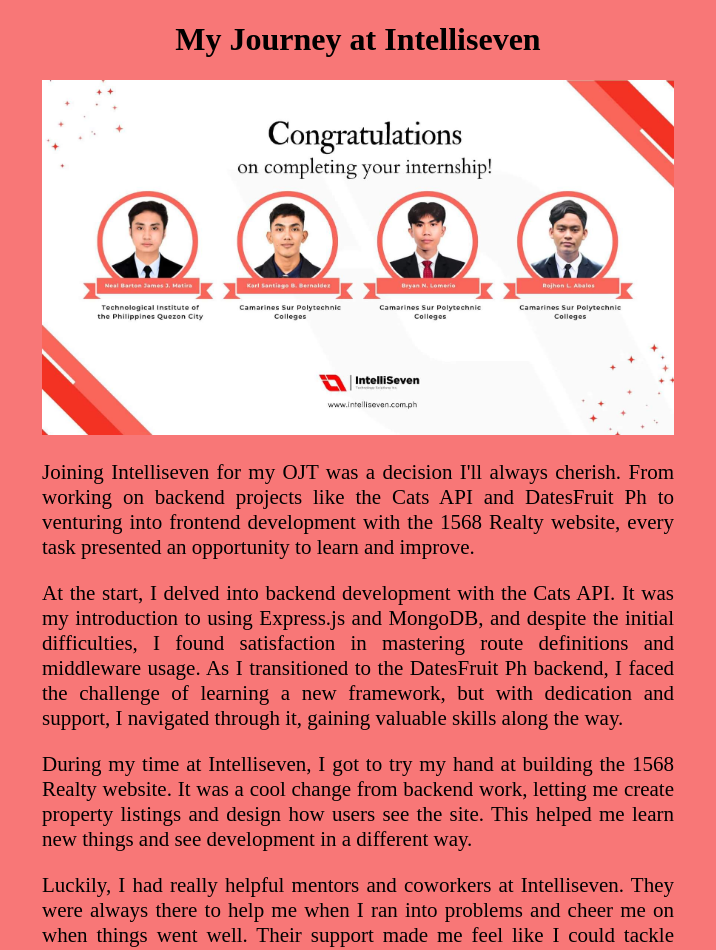
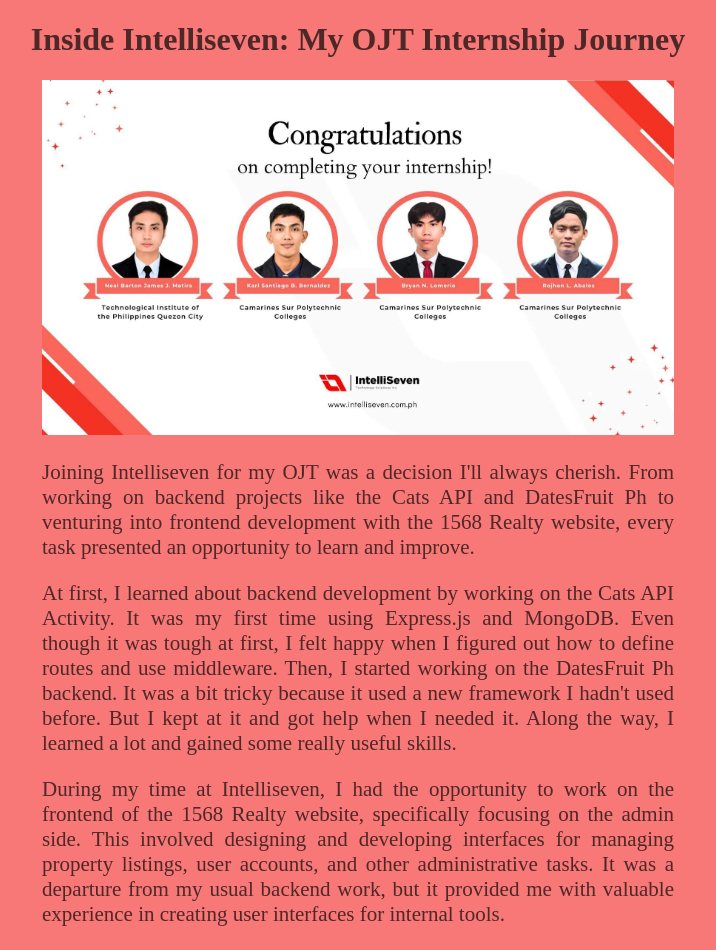
Before and after one commit to Aninooo/My-Journey-at-Intelliseven, a React (Vite) app: page / in a window 1280 px wide. Shown: the top 950 px of the page, without its empty margins (282-998 px from the left). Built offline with nearby package versions, Linux system fonts and the light colour scheme.

Commit message:
feat: added more styles

```diff
--- a/package.json
+++ b/package.json
@@ -10,6 +10,7 @@
     "preview": "vite preview"
   },
   "dependencies": {
+    "particles.js": "^2.0.0",
     "react": "^18.2.0",
     "react-dom": "^18.2.0",
     "tailwindcss": "^3.4.3"
--- a/src/App.jsx
+++ b/src/App.jsx
@@ -1,4 +1,3 @@
-// eslint-disable-next-line no-unused-vars
 import React, { useState } from 'react';
 import pic1 from './assets/pic1.jpg';
 import pic2 from './assets/pic2.jpg';
@@ -11,7 +10,7 @@
     <div className={`flex justify-center items-center h-screen ${hovered ? 'show-text-container' : ''}`}>
       <div className="container max-w-2xl px-4 py-8">
         <div className="text-container mb-8">
-          <h1 className="text-3xl font-bold mx-auto">My Journey at Intelliseven</h1>
+          <h1 className="text-3xl font-bold mx-auto">Inside Intelliseven: My OJT Internship Journey</h1>
         </div>
 
         <div className="text-center mb-4">
@@ -32,11 +31,13 @@
             <p className="mb-4">
               Joining Intelliseven for my OJT was a decision I'll always cherish. From working on backend projects like the Cats API and DatesFruit Ph to venturing into frontend development with the 1568 Realty website, every task presented an opportunity to learn and improve.
             </p>
-            <p className="mb-4">
-              At the start, I delved into backend development with the Cats API. It was my introduction to using Express.js and MongoDB, and despite the initial difficulties, I found satisfaction in mastering route definitions and middleware usage. As I transitioned to the DatesFruit Ph backend, I faced the challenge of learning a new framework, but with dedication and support, I navigated through it, gaining valuable skills along the way.
+            <p className="mb-4"> At first, I learned about backend development by working on the Cats API Activity. It was my first time using Express.js and MongoDB. Even though it was tough at first, I felt happy when I figured out how to define routes and use middleware.
+
+Then, I started working on the DatesFruit Ph backend. It was a bit tricky because it used a new framework I hadn't used before. But I kept at it and got help when I needed it. Along the way, I learned a lot and gained some really useful skills.
+
             </p>
             <p>
-              During my time at Intelliseven, I got to try my hand at building the 1568 Realty website. It was a cool change from backend work, letting me create property listings and design how users see the site. This helped me learn new things and see development in a different way.
+            During my time at Intelliseven, I had the opportunity to work on the frontend of the 1568 Realty website, specifically focusing on the admin side. This involved designing and developing interfaces for managing property listings, user accounts, and other administrative tasks. It was a departure from my usual backend work, but it provided me with valuable experience in creating user interfaces for internal tools.
             </p>
             <p>
               Luckily, I had really helpful mentors and coworkers at Intelliseven. They were always there to help me when I ran into problems and cheer me on when things went well. Their support made me feel like I could tackle anything and made learning fun.
--- a/src/index.css
+++ b/src/index.css
@@ -38,6 +38,7 @@
   position: relative;
   z-index: 1;
   transition: opacity 0.3s ease;
+  color: rgba(5, 5, 5, 0.7);
 }
 
 .show-text-container .text-container {
@@ -62,7 +63,9 @@
 p {
   font-family: 'Times New Roman', Times, serif;
   font-size: 21px;
+  color: rgba(5, 5, 5, 0.7);
 }
+
 body {
   user-select: none;
 }
```
Also changed, not shown: 1 other file (tests, documents, lock files or other folders).
